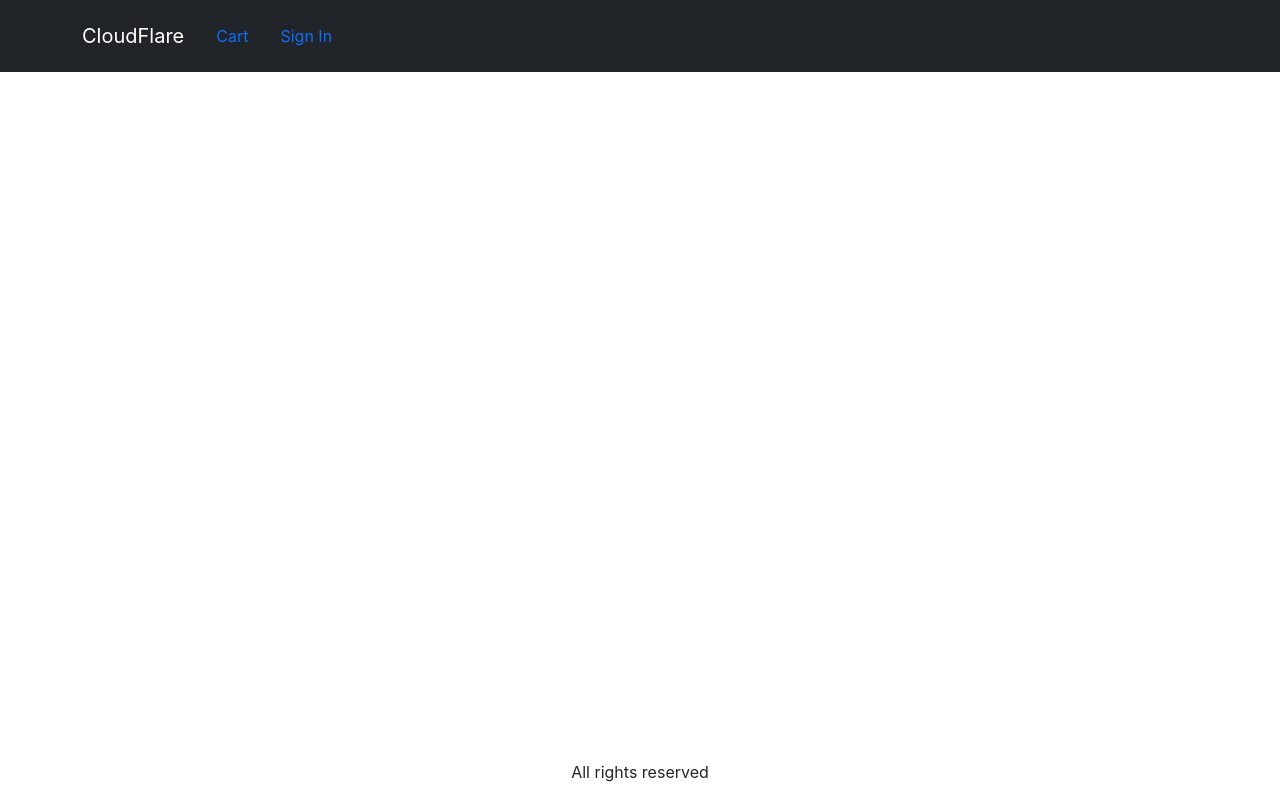
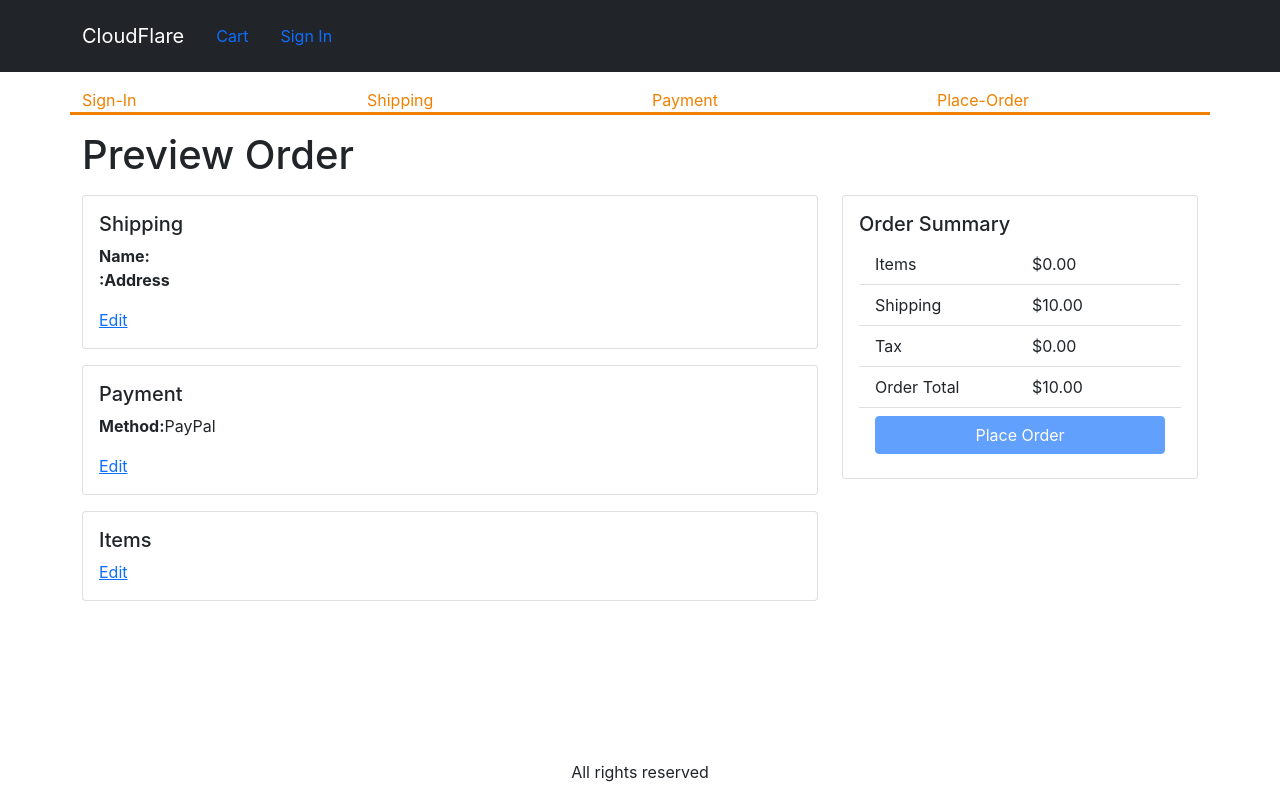
Before and after one commit to Lincoln-developer/Amazon-MERN, a React (Create React App) app in the folder frontend/: page /payment in a window 1280 px wide. Both pictures are taken after a click on the button "Continue". Built offline with nearby package versions, Linux system fonts and the light colour scheme.

Commit message:
added placeOrder Screen to preview item order placed

```diff
--- a/frontend/src/App.js
+++ b/frontend/src/App.js
@@ -14,7 +14,8 @@
 import NavDropdown from 'react-bootstrap/NavDropdown';
 import ShippingAddressScreen from './screens/ShippingAddressScreen';
 import PaymentMethodScreen from './screens/PaymentMethodScreen';
-//import SignupScreen from './screens/SignupScreen';
+import SignupScreen from './screens/SignupScreen';
+import PlaceOrderScreen from './screens/PlaceOrderScreen';
 
 function App() {
   const { state, dispatch: ctxDispatch } = useContext(Store);
@@ -75,6 +76,8 @@
               <Route path="/products/:slug" element={<ProductScreen />} />
               <Route path="/cart" element={<CartScreen />} />
               <Route path="/signin" element={<SigninScreen />} />
+              <Route path="/signup" element={<SignupScreen />} />
+              <Route path="/placeorder" element={<PlaceOrderScreen />} />
               <Route path="/shipping" element={<ShippingAddressScreen />} />
               <Route path="/payment" element={<PaymentMethodScreen />} />
               <Route path="/" element={<HomeScreen />} />
--- /dev/null
+++ b/frontend/src/screens/PlaceOrderScreen.js
@@ -0,0 +1,142 @@
+import React from 'react';
+import { Helmet } from 'react-helmet-async';
+import CheckoutSteps from '../components/CheckoutSteps';
+import Row from 'react-bootstrap/Row';
+import Card from 'react-bootstrap/Card';
+import Col from 'react-bootstrap/Col';
+import Button from 'react-bootstrap/Button';
+import ListGroup from 'react-bootstrap/ListGroup';
+import { Store } from '../Store';
+import { useContext } from 'react';
+import { Link, useNavigate } from 'react-router-dom';
+import { useEffect } from 'react';
+
+export default function PlaceOrderScreen() {
+  const navigate = useNavigate();
+  const { state, dispatch: ctxDispatch } = useContext(Store);
+  const { cart, userInfor } = state;
+
+  const round2 = (num) => Math.round(num * 100 + Number.EPSILON) / 100; //123.2345 = 123.23
+  cart.itemsPrice = round2(
+    cart.cartItems.reduce((a, c) => a + c.quantity * c.price, 0)
+  );
+  cart.shippingPrice = cart.cartPrice > 100 ? round2(0) : round2(10);
+  cart.taxPrice = round2(0.15 * cart.itemsPrice);
+  cart.totalPrice = cart.shippingPrice + cart.taxPrice + cart.itemsPrice;
+  const placeOrderHandler = () => {};
+
+  useEffect(() => {
+    if (!cart.paymentMethod) {
+      navigate('/payment');
+    }
+  }, [cart, navigate]);
+  return (
+    <div>
+      <CheckoutSteps step1 step2 step3 step4></CheckoutSteps>
+      <Helmet>
+        <title>Preview Order</title>
+      </Helmet>
+      <h1 className="my-3">Preview Order</h1>
+      <Row>
+        <Col md={8}>
+          <Card className="mb-3">
+            <Card.Body>
+              <Card.Title>Shipping</Card.Title>
+              <Card.Text>
+                <strong>Name:</strong>
+                {cart.shippingAddress.fullName}
+                <br />
+                <strong>:Address</strong>
+                {cart.shippingAddress.address}
+                <br />
+                {cart.shippingAddress.postalCode}
+                {cart.shippingAddress.city}
+                {cart.shippingAddress.postalCode}
+                {cart.shippingAddress.country}
+              </Card.Text>
+              <Link to="/shipping">Edit</Link>
+            </Card.Body>
+          </Card>
+          <Card className="mb-3">
+            <Card.Body>
+              <Card.Title>Payment</Card.Title>
+              <Card.Text>
+                <strong>Method:</strong>
+                {cart.paymentMethod}
+              </Card.Text>
+              <Link to="/payment">Edit</Link>
+            </Card.Body>
+          </Card>
+          <Card className="mb-3">
+            <Card.Body>
+              <Card.Title>Items</Card.Title>
+              <ListGroup variant="flush">
+                {cart.cartItems.map((item) => (
+                  <ListGroup.Item key={item._id}>
+                    <Row className="align-items-center">
+                      <Col md={6}>
+                        <img
+                          src={item.iamge}
+                          alt={item.name}
+                          className="img-fluid rounded img-thumbnail"
+                        ></img>{' '}
+                        <Link to={`/product/${item.slug}`}>{item.name}</Link>
+                      </Col>
+                      <Col md={3}>{item.quantity}</Col>
+                      <Col md={3}>{item.price}</Col>
+                    </Row>
+                  </ListGroup.Item>
+                ))}
+              </ListGroup>
+              <Link to="/payment">Edit</Link>
+            </Card.Body>
+          </Card>
+        </Col>
+        <Col md={4}>
+          <Card>
+            <Card.Body>
+              <Card.Title>Order Summary</Card.Title>
+              <ListGroup variant="flush">
+                <ListGroup.Item>
+                  <Row>
+                    <Col>Items</Col>
+                    <Col>${cart.itemsPrice.toFixed(2)}</Col>
+                  </Row>
+                </ListGroup.Item>
+                <ListGroup.Item>
+                  <Row>
+                    <Col>Shipping</Col>
+                    <Col>${cart.shippingPrice.toFixed(2)}</Col>
+                  </Row>
+                </ListGroup.Item>
+                <ListGroup.Item>
+                  <Row>
+                    <Col>Tax</Col>
+                    <Col>${cart.taxPrice.toFixed(2)}</Col>
+                  </Row>
+                </ListGroup.Item>
+                <ListGroup.Item>
+                  <Row>
+                    <Col>Order Total</Col>
+                    <Col>${cart.totalPrice.toFixed(2)}</Col>
+                  </Row>
+                </ListGroup.Item>
+                <ListGroup.Item>
+                  <div className="d-grid">
+                    <Button
+                      type="button"
+                      onClick={placeOrderHandler}
+                      disabled={cart.cartItems.length === 0}
+                    >
+                      Place Order
+                    </Button>
+                  </div>
+                </ListGroup.Item>
+              </ListGroup>
+            </Card.Body>
+          </Card>
+        </Col>
+      </Row>
+    </div>
+  );
+}
```
